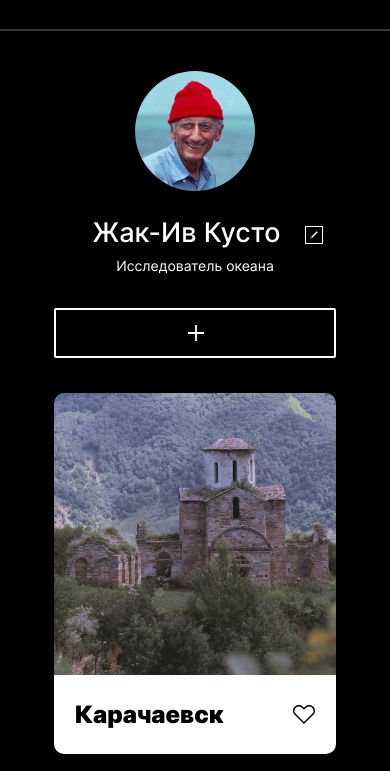
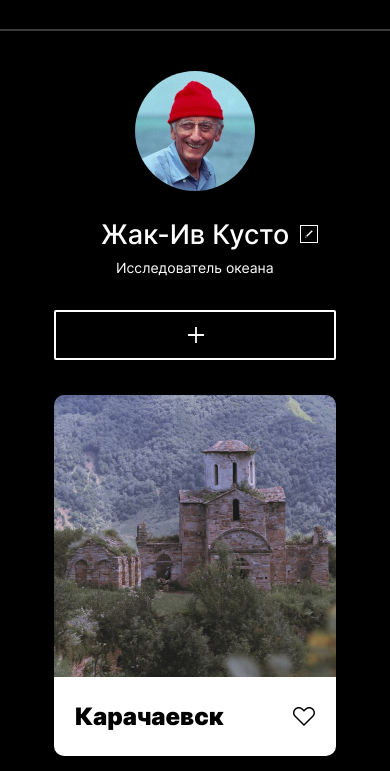
Before and after one commit to vlesovaya/mesto-project, a plain HTML site: page index.html in a window 390 px wide. Shown: the part 55-826 px from the top of the page. Drawn offline with Linux system fonts and the light colour scheme.

Commit message:
Changed pfofile section to grid

```diff
--- a/blocks/profile/__add-button/profile__add-button.css
+++ b/blocks/profile/__add-button/profile__add-button.css
@@ -8,6 +8,7 @@
   background-repeat: no-repeat;
   align-self: center;
   cursor: pointer;
+  flex-grow: inherit;
 }
 
 .profile__add-button:hover {
@@ -18,9 +19,6 @@
   .profile__add-button {
     background-image: url("../../../images/add-button-mobile.svg");
     width: 282px;
-  }
-
-  .profile__add-button:before {
-    width: 18px;
+    margin: 34px 0 0;
   }
 }
--- a/blocks/profile/__description/profile__description.css
+++ b/blocks/profile/__description/profile__description.css
@@ -1,9 +1,25 @@
 .profile__description {
-  padding: 0 42px 0 30px;
+  display: grid;
+  grid-template-areas:
+    "profile__title profile__edit-button"
+    "profile__subtitle profile__subtitle";
+  grid-template-columns: 294px 24px;
+  column-gap: 18px;
+  row-gap: 10px;
+  margin: 5px 0 0;
 }
 
 @media screen and (max-width: 714px) {
   .profile__description {
-    padding: 0;
+    margin-top: 27px;
+    margin-left: 29px;
   }
 }
+
+@media screen and (max-width: 550px) {
+  .profile__description {
+    grid-template-columns: 189px 18px;
+    column-gap: 10px;
+    row-gap: 8px;
+  }
+}
--- /dev/null
+++ b/blocks/profile/__edit-button/profile__edit-button.css
@@ -0,0 +1,23 @@
+.profile__edit-button {
+  grid-area: profile__edit-button;
+  width: 24px;
+  height: 24px;
+  border: white;
+  background-image: url("../../../images/edit-button.svg");
+  background-color: #000000;
+  background-repeat: no-repeat;
+  align-self: center;
+  cursor: pointer;
+}
+
+.profile__edit-button:hover {
+  opacity: 0.6;
+}
+
+@media screen and (max-width: 550px) {
+  .profile__edit-button {
+    width: 18px;
+    height: 18px;
+    background-image: url("../../../images/edit-button-mobile.svg");
+  }
+}
--- a/blocks/profile/__image/profile__image.css
+++ b/blocks/profile/__image/profile__image.css
@@ -2,4 +2,11 @@
   width: 120px;
   height: 120px;
   border-radius: 100px;
+  margin: 0 30px 0 0;
 }
+
+@media screen and (max-width: 714px) {
+  .profile__image {
+    margin: 0;
+  }
+}
--- a/blocks/profile/__info/profile__info.css
+++ b/blocks/profile/__info/profile__info.css
@@ -10,3 +10,11 @@
     margin: 0 auto;
   }
 }
+
+@media screen and (max-width: 714px) {
+  .profile__info {
+    display: flex;
+    flex-direction: column;
+    margin: 0 auto;
+  }
+}
--- a/blocks/profile/__subtitle/profile__subtitle.css
+++ b/blocks/profile/__subtitle/profile__subtitle.css
@@ -1,15 +1,21 @@
 .profile__subtitle {
-  margin: 8px 0 25px;
+  margin: 0;
   font-size: 18px;
   line-height: 22px;
   font-weight: 400;
+  grid-area: profile__subtitle;
 }
 
 @media screen and (max-width: 714px) {
   .profile__subtitle {
+    margin-left: 45px;
+  }
+}
+
+@media screen and (max-width: 550px) {
+  .profile__subtitle {
     font-size: 14px;
     line-height: 17px;
-    text-align: center;
-    margin-bottom: 34px;
+    margin-left: 15px;
   }
 }
--- a/blocks/profile/__title/profile__title.css
+++ b/blocks/profile/__title/profile__title.css
@@ -1,39 +1,18 @@
 .profile__title {
   position: relative;
-  margin: 30px 0 0;
-  padding: 0 42px 0 0;
+  /*margin: 30px 0 0;*/
+  /*padding: 0 42px 0 0;*/
+  margin: 0;
   font-size: 42px;
   line-height: 48px;
   font-weight: 500;
+  grid-area: profile__title;
+
 }
 
-.profile__title:before {
-  content: '';
-  position: absolute;
-  background: url("../../../images/edit-button.svg");
-  top: 15px;
-  right: 0;
-  width: 24px;
-  height: 24px;
-  cursor: pointer;
-}
-
-.profile__title:hover:before {
-  opacity: 0.6;
-}
-
-@media screen and (max-width: 714px) {
+@media screen and (max-width: 550px) {
   .profile__title {
-    margin: 25px 0 0 25px;
-    /*padding: 0 30px 0 0;*/
     font-size: 27px;
     line-height: 33px;
   }
-
-  .profile__title:before {
-    width: 18px;
-    height: 18px;
-    background: url("../../../images/edit-button-mobile.svg");
-    top: 10px;
-  }
 }
--- a/blocks/profile/profile.css
+++ b/blocks/profile/profile.css
@@ -3,7 +3,8 @@
   flex-wrap: wrap;
   justify-content: space-between;
   max-width: 100%;
-  padding: 32px 0 45px;
+  padding: 38px 0 50px;
+  align-content: center;
 }
 
 @media screen and (max-width: 714px) {
--- a/index.html
+++ b/index.html
@@ -21,11 +21,11 @@
         <div class="profile__description">
           <h2 class="profile__title">Жак-Ив Кусто</h2>
           <p class="profile__subtitle">Исследователь океана</p>
+          <button class="profile__edit-button" type="button"></button>
         </div>
       </div>
       <button class="profile__add-button" type="button"></button>
     </section>
-
     <section class="gallery">
       <ul class="gallery__items">
         <li class="gallery__item">
--- a/page/index.css
+++ b/page/index.css
@@ -19,6 +19,7 @@
 @import url(../blocks/profile/__description/profile__description.css);
 @import url(../blocks/profile/__title/profile__title.css);
 @import url(../blocks/profile/__subtitle/profile__subtitle.css);
+@import url(../blocks/profile/__edit-button/profile__edit-button.css);
 @import url(../blocks/profile/__add-button/profile__add-button.css);
 
 @import url(../blocks/gallery/gallery.css);
```
